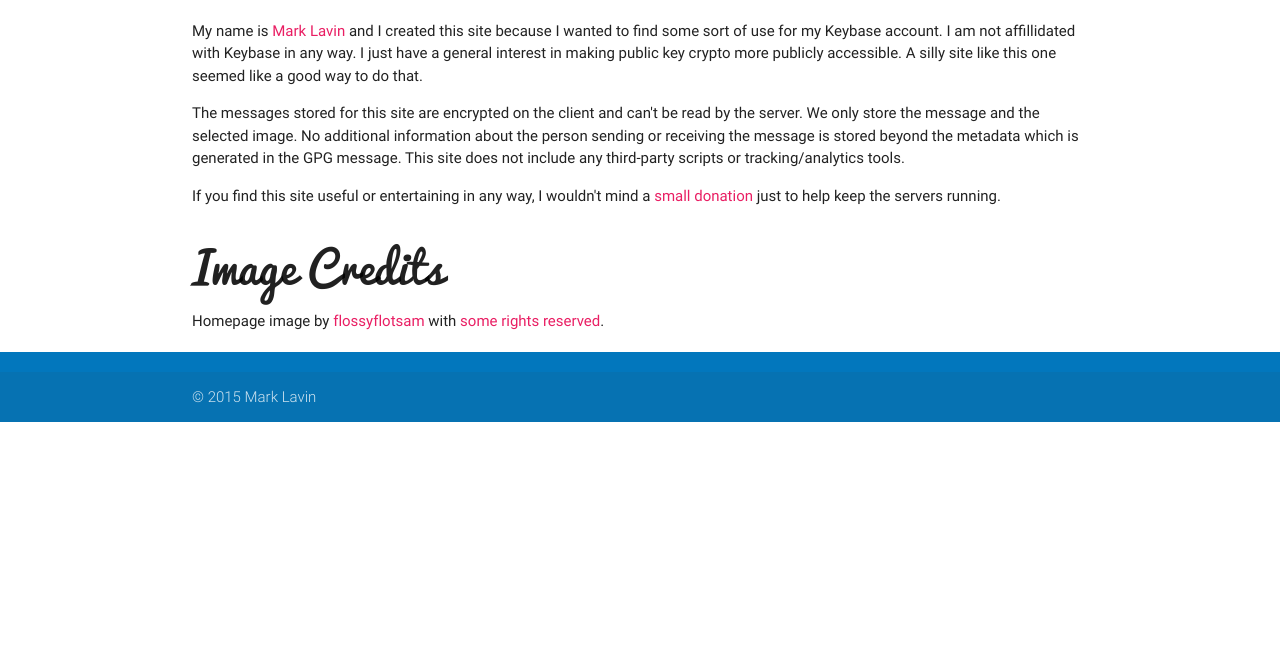
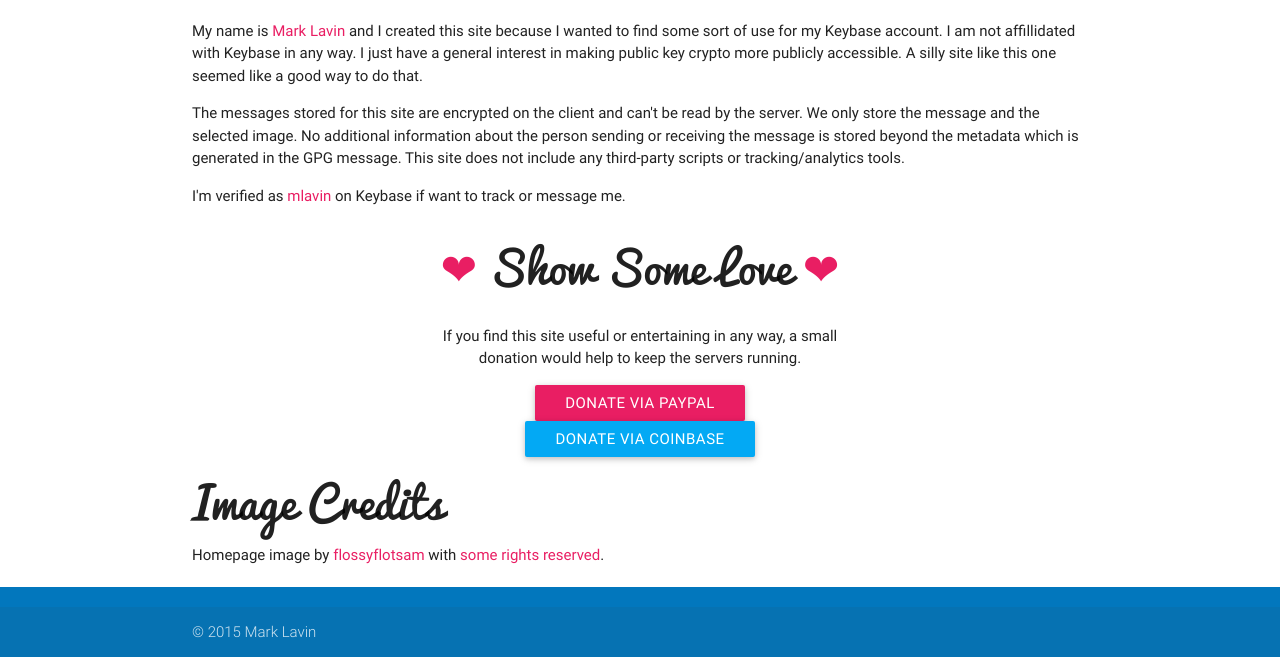
Before and after one commit to mlavin/secretcards, a Django app: template secretcards/templates/about.html in a window 1280 px wide. Shown: the part 177-834 px from the top of the page. Before the commit the page ends 599 px from the top, so only its background shows below. Run offline with Django 3.2, Linux system fonts and the light colour scheme; the template is opened without the code that fills it, so the values that code supplies are empty; some libraries are stand-ins or nearby versions.

Commit message:
Donation options on the about page.

```diff
--- a/secretcards/templates/about.html
+++ b/secretcards/templates/about.html
@@ -25,9 +25,19 @@
             about the person sending or receiving the message is stored beyond the metadata
             which is generated in the GPG message. This site does not include any third-party
             scripts or tracking/analytics tools.</p>
-            <p>If you find this site useful or entertaining in any way, I wouldn't
-            mind a <a class="pink-text" href="">small donation</a> just to help
-            keep the servers running.</p>
+            <p>I'm verified as <a href="https://keybase.io/mlavin" class="pink-text">mlavin</a>
+            on Keybase if want to track or message me.</p>
+        </div>
+    </div>
+</section>
+<section id="donate" class="container center">
+    <h3><span class="pink-text">&#10084;</span> Show Some Love <span class="pink-text">&#10084;</span></h3>
+    <div class="row">
+        <div class="col s12 m8 offset-m2 l6 offset-l3">
+            <p>If you find this site useful or entertaining in any way, a small donation would
+            help to keep the servers running.</p>
+            <a class="btn pink white-text" href="https://www.paypal.me/mlavin">Donate via PayPal</a>
+            <a class="btn light-blue white-text" href="https://www.coinbase.com/mlavin">Donate via Coinbase</a>
         </div>
     </div>
 </section>
```
